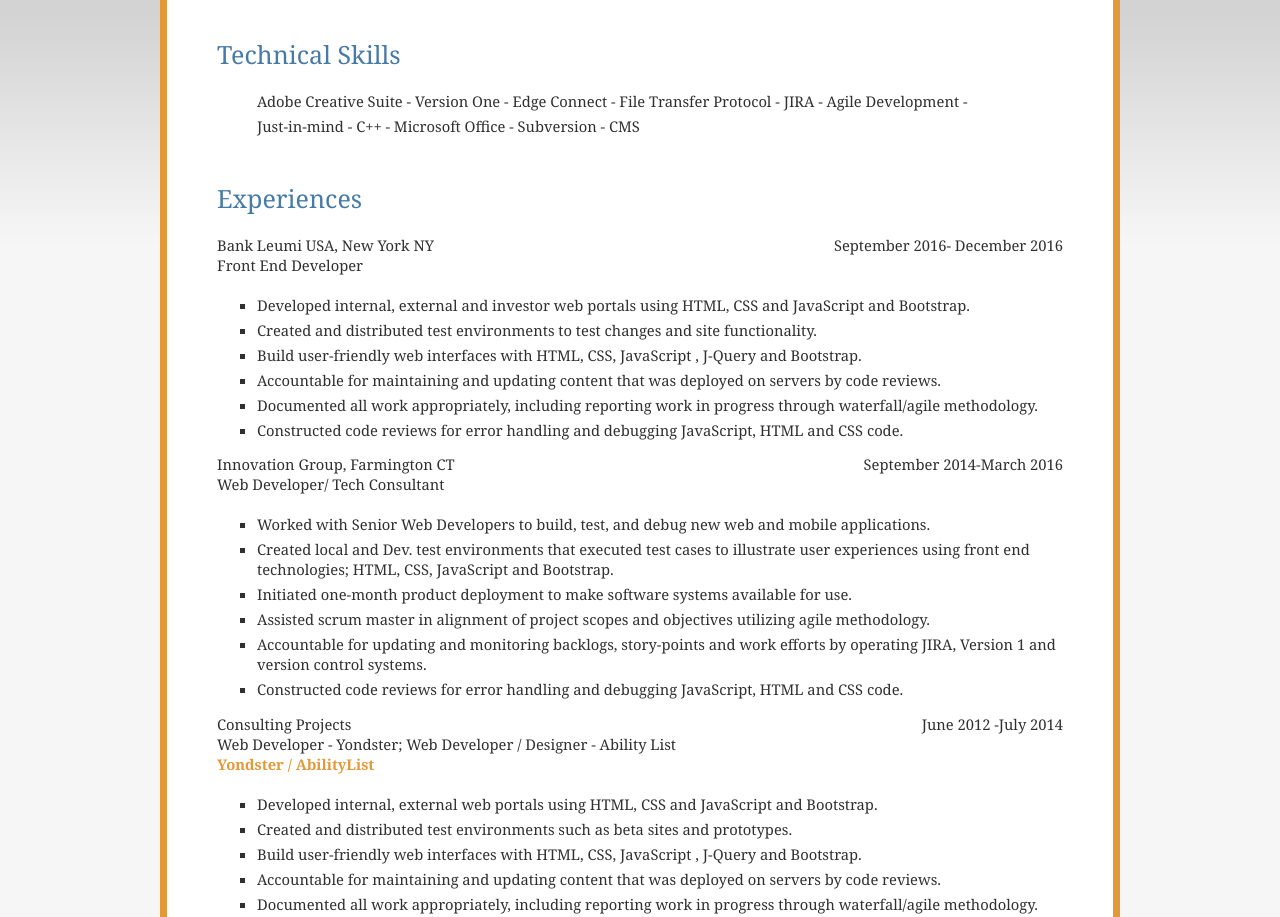
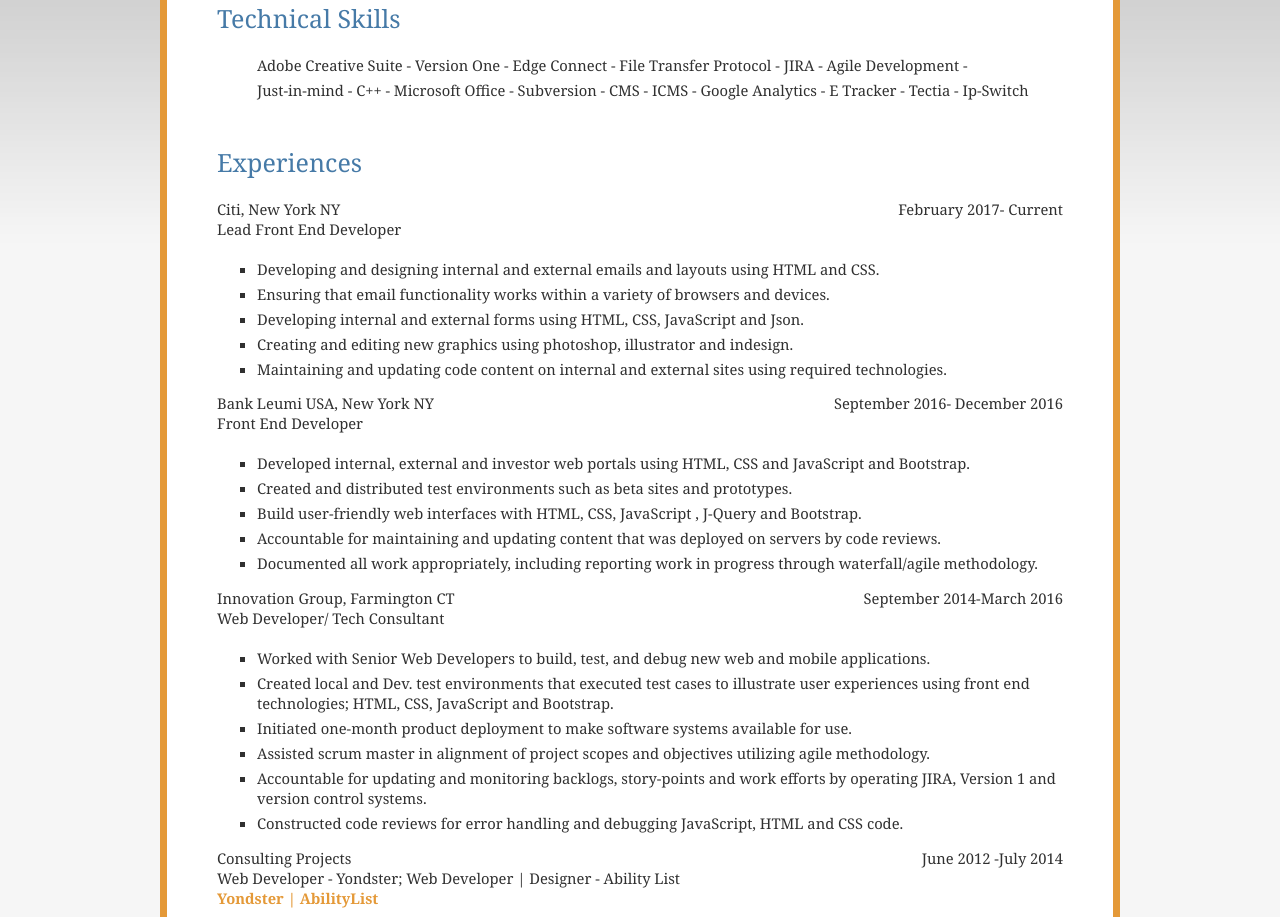
Before and after one commit to mcbrown15/OnlineResume, a plain HTML site: page resumeIT.html in a window 1280 px wide. Shown: the part 452-1369 px from the top of the page. Drawn offline with Linux system fonts and the light colour scheme.

Commit message:
Update resumeIT.html

```diff
--- a/resumeIT.html
+++ b/resumeIT.html
@@ -22,8 +22,7 @@
 
     <div id="maincontent">
         <h2>Maurice Brown<br>
-            E-mail: Maurice.C.Brown15@gmail.com<br>
-                    Phone: 315-759-3404</h2>
+            E-mail: Maurice.C.Brown15@gmail.com</h2>
                 <hr>
 
         <h3>Executive Summary</h3><br>
@@ -47,21 +46,36 @@
             <li>C++ -</li>
             <li>Microsoft Office -</li>
             <li>Subversion -</li>
-            <li>CMS </li>
+            <li>CMS -</li>
+            <li>ICMS -</li>
+            <li>Google Analytics -</li>
+            <li>E Tracker -</li>
+            <li>Tectia -</li>
+            <li>Ip-Switch</li>
         </ul>
             <br>
 
         <h3>Experiences</h3><br>
-            <p> Bank Leumi USA, New York NY<span>September 2016- December 2016</span><p>
+        <p> Citi, New York NY<span>February 2017- Current</span><p>
+                <p> Lead Front End Developer</p><br>
+
+        <ul>
+            <li>Developing and designing internal and external emails and layouts using HTML and CSS.</li>
+            <li>Ensuring that email functionality works within a variety of browsers and devices. </li>
+            <li>Developing internal and external forms using HTML, CSS, JavaScript and Json.</li>
+            <li>Creating and editing new graphics using photoshop, illustrator and indesign.</li>
+            <li>Maintaining and updating code content on internal and external sites using required technologies.</li>
+        </ul>
+
+        <p> Bank Leumi USA, New York NY<span>September 2016- December 2016</span><p>
                 <p> Front End Developer</p><br>
 
         <ul>
             <li>Developed internal, external and investor web portals using HTML, CSS and JavaScript and Bootstrap.</li>
-            <li>Created and distributed test environments to test changes and site functionality.</li>
+            <li>Created and distributed test environments such as beta sites and prototypes. </li>
             <li>Build user-friendly web interfaces with HTML, CSS, JavaScript , J-Query and Bootstrap.</li>
             <li>Accountable for maintaining and updating content that was deployed on servers by code reviews.</li>
             <li>Documented all work appropriately, including reporting work in progress through waterfall/agile methodology.</li>
-            <li>Constructed code reviews for error handling and debugging JavaScript, HTML and CSS code.</li>
         </ul>
 
 
@@ -78,9 +92,9 @@
         </ul>
 
           <p>Consulting Projects<span>June 2012 -July 2014</span></p>
-            <p>Web Developer - Yondster; Web Developer / Designer - Ability List</p>
+            <p>Web Developer - Yondster; Web Developer | Designer - Ability List</p>
                 <a href="http://www.yondster.com">Yondster</a>
-                <a href="http://www.abilitylist.com">/ AbilityList</a><br><br>
+                <a href="http://www.abilitylist.com">| AbilityList</a><br><br>
 
         <ul>
             <li>Developed internal, external web portals using HTML, CSS and JavaScript and Bootstrap.</li>
```
